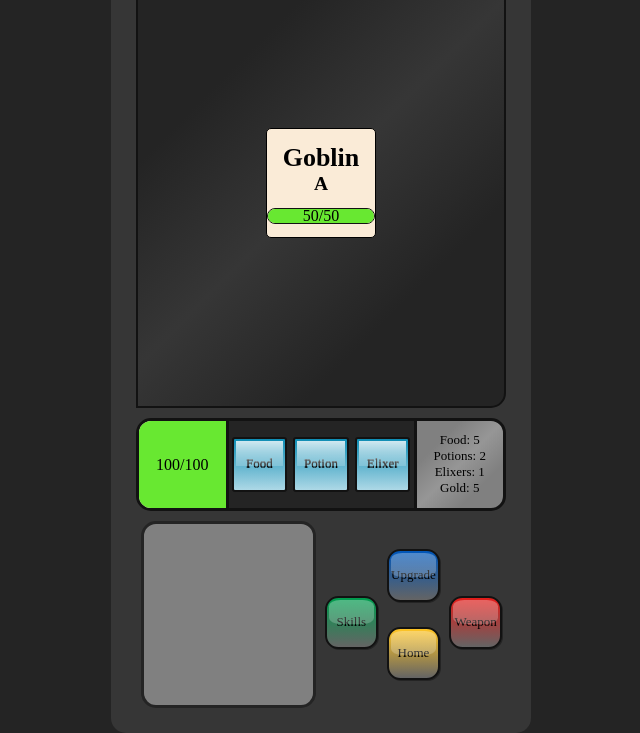
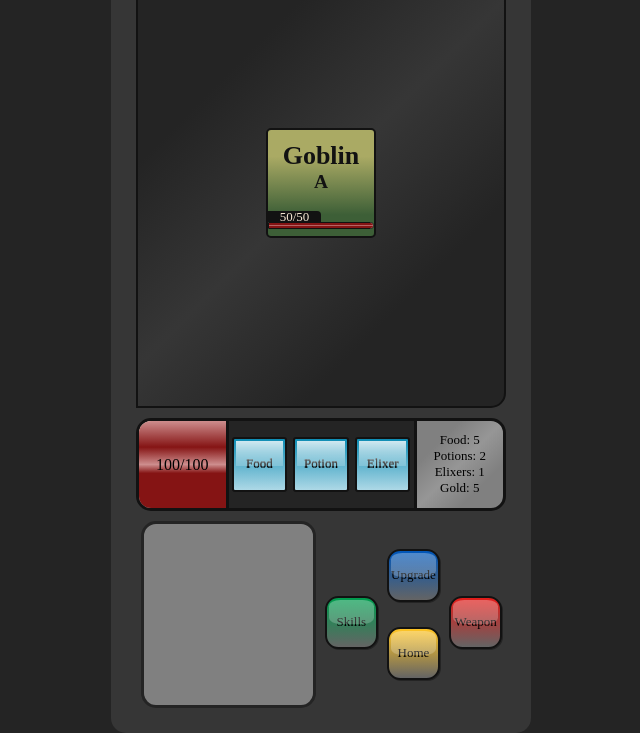
Before and after one commit to NovaKrown/WeaponBattle, a plain HTML site: page index.html in a window 1280 px wide. Shown: the part 67-800 px from the top of the page, without its empty margins (319-959 px from the left). Drawn offline with Linux system fonts and the light colour scheme.

Commit message:
More styling

```diff
--- a/script.js
+++ b/script.js
@@ -633,8 +633,12 @@ const spawn = function (rollMonster, i) {
   </div>
 
   <div class="enemyHPBar">
-    <div class="fillEnemy"></div>
+    <div class="number"></div>
+    <div class="fillEnemyBackground">
+      <div class="fillEnemy"></div>
+    </div>
   </div>
+
   `;
   const monsterName = newMonster.firstElementChild;
 
@@ -647,11 +651,36 @@ const spawn = function (rollMonster, i) {
   newMonster.setAttribute("data-object", monsterData);
 
   const enemyHPBar = newMonster.lastElementChild;
-  const fillEnemy = enemyHPBar.lastElementChild;
-
-  fillEnemy.style.backgroundColor = "#68e831";
+  const fillEnemyBackground = enemyHPBar.lastElementChild;
+  const fillEnemy = fillEnemyBackground.lastElementChild;
+  const number = enemyHPBar.firstElementChild;
 
   newMonster.classList.add("bounce-in");
+  console.log(rollMonster);
+  if (rollMonster.name === "Goblin") {
+    newMonster.style.background =
+      "linear-gradient(180deg, rgba(170,170,100,1) 25%, rgba(61,95,55,1) 80%)";
+  }
+
+  if (rollMonster.name === "Orc") {
+    newMonster.style.background =
+      "linear-gradient(180deg,  rgba(200,182,169,1)25%, rgba(116,114,135,1) 80%)";
+  }
+
+  if (rollMonster.name === "Ogre") {
+    newMonster.style.background =
+      "linear-gradient(180deg, rgba(197,169,129,1) 25%, rgba(148,83,61,1) 80%)";
+  }
+
+  if (rollMonster.name === "Giant") {
+    newMonster.style.background =
+      "linear-gradient(180deg, rgba(89,133,161,1) 25%, rgba(54,90,122,1) 80%)";
+  }
+
+  if (rollMonster.name === "Dragon") {
+    newMonster.style.background =
+      "linear-gradient(180deg, rgba(98,36,27,1) 25%, rgba(76,48,46,1) 80%)";
+  }
 
   // newMonster.style.transform = `translateX(0px)`;
 
@@ -662,7 +691,7 @@ const spawn = function (rollMonster, i) {
   enemyCurrentHP.push(enemy.hp);
   enemyMaxHP.push(enemy.hp);
 
-  fillEnemy.innerHTML = `<p style="postion:absolute">${enemyCurrentHP[i]}/${enemyMaxHP[i]}</p>`;
+  number.innerHTML = `<p>${enemyCurrentHP[i]}/${enemyMaxHP[i]}</p>`;
 
   fillEnemy.style.width = `${(enemyCurrentHP[i] / enemyMaxHP[i]) * 100}%`;
 };
@@ -734,7 +763,7 @@ function underload() {
 }
 
 function multiMonster() {
-  danger = gold;
+  danger = gold + 2;
   const party = minMax(1, 12);
   for (let i = 0; i < party; i++) {
     console.log(danger);
@@ -761,8 +790,8 @@ function monsterHP(target) {
 
   // const monsterTarget = document.querySelector(`.monster${target}`);
 
-  monsterTarget.lastElementChild.firstElementChild.innerHTML = `<p style="position:absolute">${enemyCurrentHP[target]}/${enemyMaxHP[target]}</p>`;
-  monsterTarget.lastElementChild.firstElementChild.style.width = `${
+  monsterTarget.lastElementChild.firstElementChild.innerHTML = `<p style="position:absoluteEnemy">${enemyCurrentHP[target]}/${enemyMaxHP[target]}</p>`;
+  monsterTarget.lastElementChild.lastElementChild.lastElementChild.style.width = `${
     (enemyCurrentHP[target] / enemyMaxHP[target]) * 100
   }%`;
 
@@ -787,4 +816,6 @@ function monsterHP(target) {
 const enemyHPBar = document.querySelectorAll(".enemyHPBar");
 const fillEnemy = document.querySelectorAll(".fillEnemy");
 
+const number = document.querySelectorAll(".number");
+
 // querySelector has to happen after the element it is searching for is created. Otherwise it is null.
--- a/style.css
+++ b/style.css
@@ -2,7 +2,7 @@
   margin: 0;
   padding: 0;
   box-sizing: border-box;
-  color: black;
+  /* color: black; */
   cursor: default;
   user-select: none;
 }
@@ -110,39 +110,71 @@ body {
   width: 100%; */
   width: 30%;
   aspect-ratio: 1/1;
-  border: 1px solid black;
+  border: 2px solid #121212;
   border-radius: 5px;
   display: flex;
   flex-direction: column;
-  justify-content: space-evenly;
+  /* justify-content: space-evenly; */
+  /* align-items: center; */
   background-color: antiquewhite;
-  /* transform: translateX(1000px);
-  opacity: 0;
-  transition: 500ms; */
+  color: #121212;
+  /* background: linear-gradient(
+    135deg,
+    rgba(250, 235, 215, 1) 25%,
+    rgba(150, 150, 150, 1) 50%,
+    rgba(250, 235, 215, 1) 75%
+  ); */
 }
 
 .monsterName {
-  height: 50%;
+  height: 70%;
   width: 100%;
   display: flex;
   flex-direction: column;
   justify-content: center;
   align-items: center;
   font-size: small;
-
+  /* position: relative; */
   /* background-color: brown; */
 }
 
 .enemyHPBar {
-  height: 15%;
+  height: 30%;
+  width: 100%;
+  /* background-color: antiquewhite; */
+  /* border-radius: 15px; */
+  display: flex;
+  flex-direction: column;
+  justify-content: center;
+  align-items: flex-start;
+  /* justify-content: flex-end; */
+}
+
+.number {
+  height: 35%;
+  width: 50%;
+  display: flex;
+  justify-content: center;
+  align-items: center;
+  border-top-right-radius: 4px;
+  /* border-bottom-right-radius: 15px; */
+  /* justify-content: center; */
+  background-color: #121212;
+  font-size: calc(8px + 0.390625vw);
+  color: antiquewhite;
+}
+
+.fillEnemyBackground {
+  height: 20%;
   width: 100%;
   background-color: antiquewhite;
-  border-radius: 15px;
+  /* border-radius: 15px; */
+  border-top-right-radius: 6px;
+  border-bottom-right-radius: 6px;
   display: flex;
   flex-direction: row;
-  justify-content: center;
+  /* justify-content: center; */
   /* justify-content: flex-end; */
-  position: relative;
   border: 1px solid #121212;
 }
 
@@ -151,8 +183,17 @@ body {
   width: 100%;
   max-width: 100%;
   background-color: #68e831;
-  border-radius: 15px;
-
+  background: linear-gradient(
+    0deg,
+    rgba(133, 20, 20, 1) 40%,
+    rgba(205, 141, 141, 1) 55%,
+    rgba(133, 20, 20, 1) 70%
+  );
+  /* border-radius: 15px; */
+  border-top-right-radius: 4px;
+  border-bottom-right-radius: 4px;
+  font-size: calc(8px + 0.390625vw);
+  color: antiquewhite;
   display: flex;
   justify-content: center;
   align-items: center;
@@ -212,6 +253,12 @@ body {
   width: 25%;
   aspect-ratio: 1/1;
   background-color: antiquewhite;
+  background: linear-gradient(
+    135deg,
+    rgba(250, 235, 215, 1) 25%,
+    rgba(150, 150, 150, 1) 50%,
+    rgba(250, 235, 215, 1) 75%
+  );
   border-top-left-radius: 15px;
   border-bottom-left-radius: 15px;
   border: 3px solid #121212;
@@ -226,6 +273,13 @@ body {
   width: 100%;
   max-height: 100%;
   background-color: #68e831;
+  background: linear-gradient(
+    0deg,
+    rgba(133, 20, 20, 1) 40%,
+    rgba(205, 141, 141, 1) 50%,
+    rgba(133, 20, 20, 1) 70%,
+    rgba(205, 141, 141, 1) 100%
+  );
   border-top-left-radius: 12px;
   border-bottom-left-radius: 12px;
   /* border: 3px solid #242424; */
@@ -416,6 +470,11 @@ body {
   top: 40%;
 }
 
+.absoluteEnemy {
+  position: absolute;
+  top: 0;
+}
+
 .card {
   width: 30%;
   aspect-ratio: 1/1;
```
